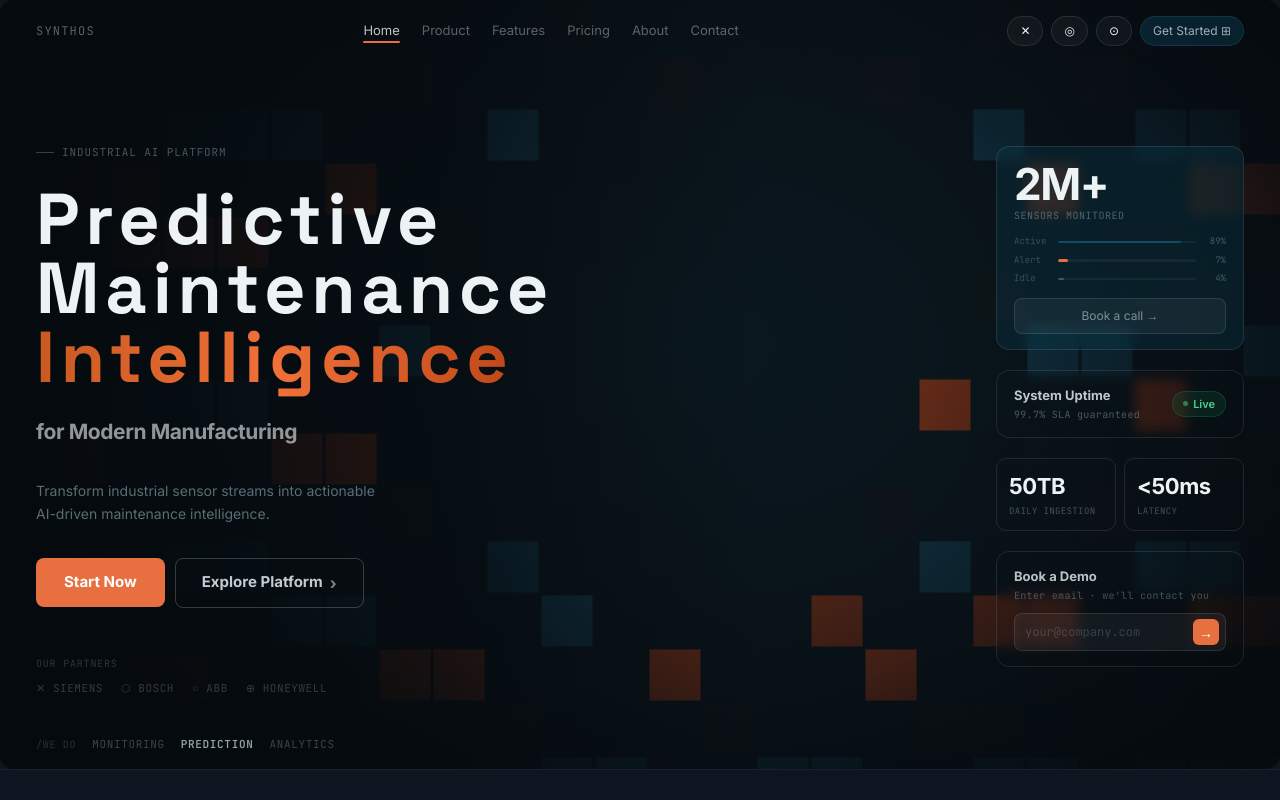
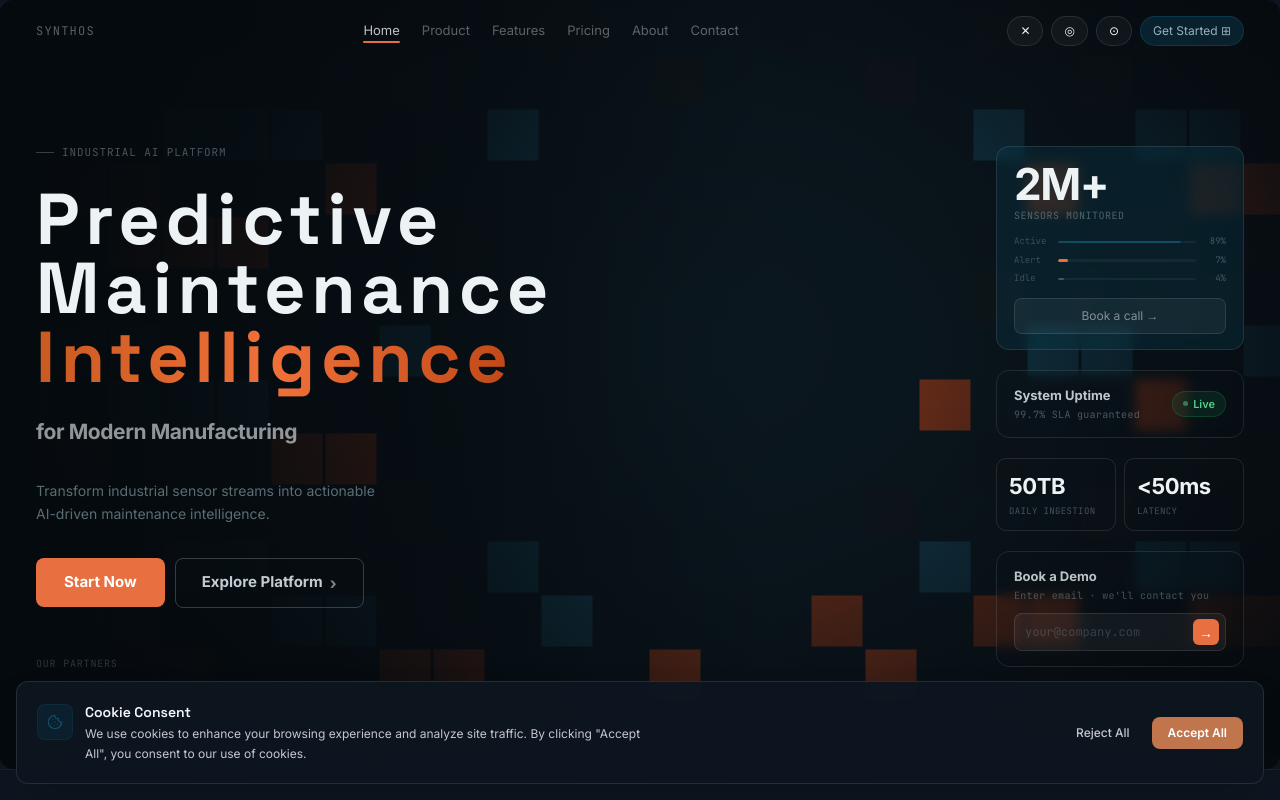
Before and after one commit to malshi-kavindya/sensorpilots.com, a React (Vite) app: page / in a window 1280 px wide. Shown: the top 800 px of the page. Built offline with nearby package versions, Linux system fonts and the light colour scheme.

Commit message:
cookies added

```diff
--- /dev/null
+++ b/src/components/CookieConsent.tsx
@@ -0,0 +1,84 @@
+import { useEffect, useState } from 'react';
+import { motion, AnimatePresence } from 'framer-motion';
+import { Cookie, X } from 'lucide-react';
+
+export default function CookieConsent() {
+  const [visible, setVisible] = useState(false);
+
+  useEffect(() => {
+    const consent = localStorage.getItem('cookie-consent');
+    if (!consent) {
+      const timer = setTimeout(() => setVisible(true), 1000);
+      return () => clearTimeout(timer);
+    }
+  }, []);
+
+  function accept() {
+    localStorage.setItem('cookie-consent', 'accepted');
+    setVisible(false);
+  }
+
+  function reject() {
+    localStorage.setItem('cookie-consent', 'rejected');
+    setVisible(false);
+  }
+
+  return (
+    <AnimatePresence>
+      {visible && (
+        <motion.div
+          initial={{ y: 100, opacity: 0 }}
+          animate={{ y: 0, opacity: 1 }}
+          exit={{ y: 100, opacity: 0 }}
+          transition={{ type: 'spring', damping: 25, stiffness: 300 }}
+          className="fixed bottom-0 left-0 right-0 z-50 p-4"
+        >
+          <div className="max-w-7xl mx-auto">
+            <div className="relative rounded-xl border border-white/10 bg-background/95 backdrop-blur-xl p-4 sm:p-5 shadow-2xl flex flex-col sm:flex-row items-start sm:items-center gap-4">
+              <button
+                onClick={reject}
+                className="absolute top-3 right-3 text-soft-industrial-gray hover:text-text-primary transition-colors sm:hidden"
+              >
+                <X className="w-4 h-4" />
+              </button>
+
+              <div className="flex items-start gap-3 flex-1">
+                <div className="w-9 h-9 rounded-lg bg-primary-dark-teal/20 border border-primary-dark-teal/30 flex items-center justify-center flex-shrink-0 mt-0.5">
+                  <Cookie className="w-4 h-4 text-primary-dark-teal" />
+                </div>
+                <div>
+                  <p className="font-heading font-semibold text-sm text-text-primary mb-0.5">Cookie Consent</p>
+                  <p className="text-xs text-soft-industrial-gray leading-relaxed max-w-xl">
+                    We use cookies to enhance your browsing experience and analyze site traffic.
+                    By clicking "Accept All", you consent to our use of cookies.
+                  </p>
+                </div>
+              </div>
+
+              <div className="flex items-center gap-2.5 flex-shrink-0 self-end sm:self-center">
+                <button
+                  onClick={reject}
+                  className="hidden sm:inline-flex text-xs font-medium text-soft-industrial-gray hover:text-text-primary transition-colors px-3 py-2"
+                >
+                  Reject All
+                </button>
+                <button
+                  onClick={reject}
+                  className="sm:hidden text-xs font-medium text-soft-industrial-gray hover:text-text-primary transition-colors px-3 py-1.5 rounded-lg border border-white/10"
+                >
+                  Reject
+                </button>
+                <button
+                  onClick={accept}
+                  className="text-xs font-semibold px-4 py-2 rounded-lg bg-industrial-copper hover:bg-industrial-copper/90 text-white transition-colors"
+                >
+                  Accept All
+                </button>
+              </div>
+            </div>
+          </div>
+        </motion.div>
+      )}
+    </AnimatePresence>
+  );
+}
--- a/src/components/Layout.tsx
+++ b/src/components/Layout.tsx
@@ -2,6 +2,7 @@ import { Outlet } from 'react-router-dom';
 import Navbar from './Navbar';
 import Footer from './Footer';
 import ScrollToTop from './ScrollToTop';
+import CookieConsent from './CookieConsent';
 
 export default function Layout() {
   return (
@@ -12,6 +13,7 @@ export default function Layout() {
         <Outlet />
       </main>
       <Footer />
+      <CookieConsent />
     </div>
   );
 }
```
